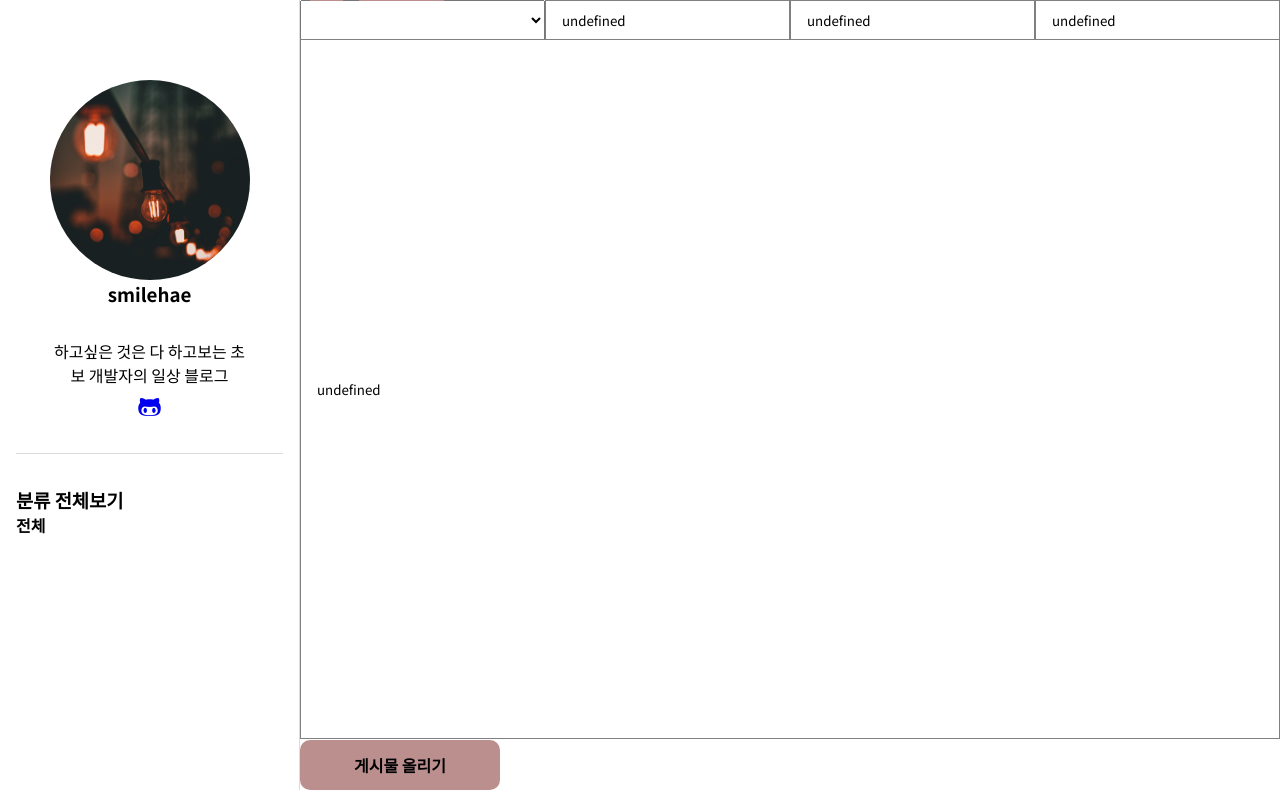
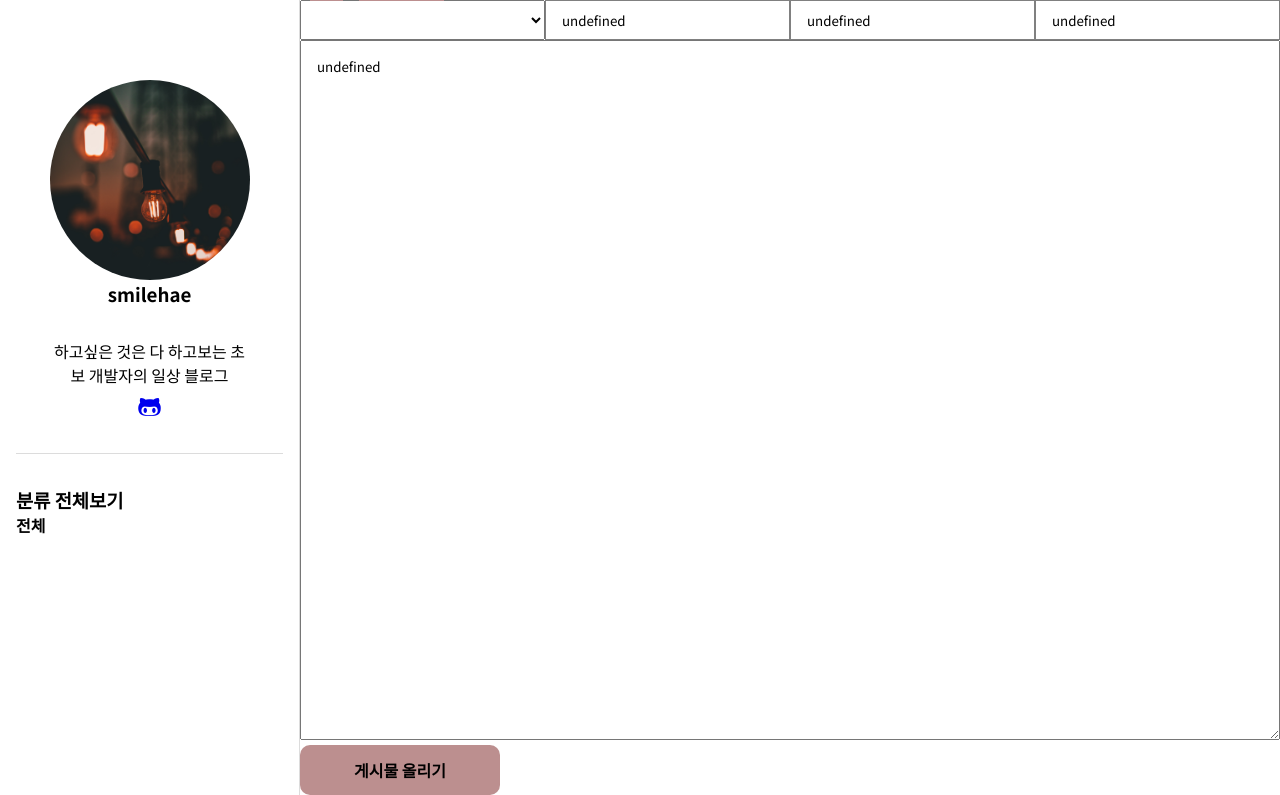
Before and after one commit to smilehae/myblog, a PHP site: page /edit.html in a window 1280 px wide. Shown: the part 79-874 px from the top of the page. Run offline with PHP 8.4, Linux system fonts and the light colour scheme; some libraries are stand-ins or nearby versions.

Commit message:
textarea 문제 해결 완료 )

```diff
--- a/edit.css
+++ b/edit.css
@@ -11,13 +11,14 @@ input {
   border-collapse: collapse;
   padding: 1rem;
 }
-input[type="textarea"] {
+textarea {
   width: 100%;
   height: 700px;
   line-height: 1.5;
-  white-space: pre-line;
-  position: relative;
+  white-space: pre-wrap;
+  overflow-wrap: break-word;
   top: -1px;
+  padding: 1rem;
 }
 input[type="submit"] {
   padding: 0;
--- a/edit.html
+++ b/edit.html
@@ -77,13 +77,14 @@
             />
           </div>
 
-          <input
-            type="textarea"
+          <textarea
             placeholder="내용 입력"
             rows="50"
+            cols="30"
             id="content"
             name="content"
-          />
+          ></textarea>
+
           <input type="submit" id="submit" value="게시물 올리기" />
         </form>
       </main>
--- a/edit.js
+++ b/edit.js
@@ -1,5 +1,7 @@
-const writeSpace = document.querySelector("input[type='textarea']");
-const inputContainer = Array.from(document.querySelectorAll("input, select"));
+const writeSpace = document.querySelector("textarea");
+const inputContainer = Array.from(
+  document.querySelectorAll("input, select, textarea")
+);
 const submitBtn = document.querySelector("input[type='submit']");
 let postData = {};
 postData = JSON.parse(localStorage.getItem("postData", postData)) || {};
@@ -26,11 +28,11 @@ setPostData();
 
 writeSpace.addEventListener("keydown", (e) => {
   if (e.keyCode == 13) {
-    console.log(writeSpace.value);
-    e.stopPropagation();
+    e.preventDefault();
+    writeSpace.value += "\n";
+    return false;
   }
 });
 submitBtn.addEventListener("click", (e) => {
   postData = getPostData();
-  //   document.location.href = "edit.php";
 });
```
